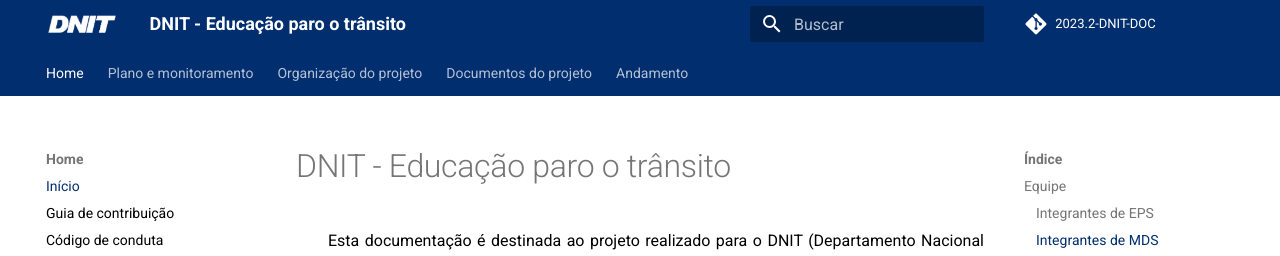
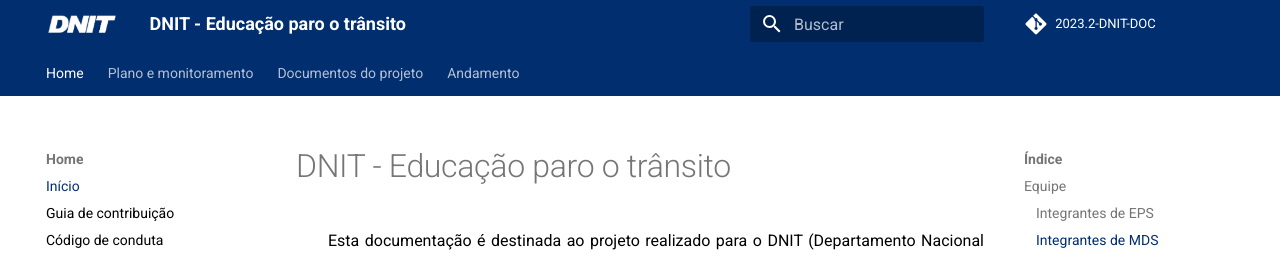
Before and after one commit to fga-eps-mds/2023.2-Dnit-DOC, an MkDocs documentation site: the page built from docs/index.md, in a window 1280 px wide and 1324 px high. Shown: the top 256 px of the window. Built offline with MkDocs 1.6.1 and Material for MkDocs 9.7.7, drawn with Linux system fonts in a browser that asks for light colours; comment, search, counter and statistics services are not loaded.

Commit message:
Corrige mkdocs.yml

```diff
--- a/mkdocs.yml
+++ b/mkdocs.yml
@@ -21,9 +21,6 @@
     - Plano de comunicação: plano-monitoramento/plano-comunicacao.md
     - Plano de custos: plano-monitoramento/plano-custos.md
     - Plano de qualidade: plano-monitoramento/plano-qualidade.md
-  - Organização do projeto:
-    - Metodologias: ./organizacao-projeto/metodologias.md
-
   - Documentos do projeto:
     - Metodologias: documentos-projeto/metodologias.md
     - Identidade Visual: documentos-projeto/identidade.md
```
